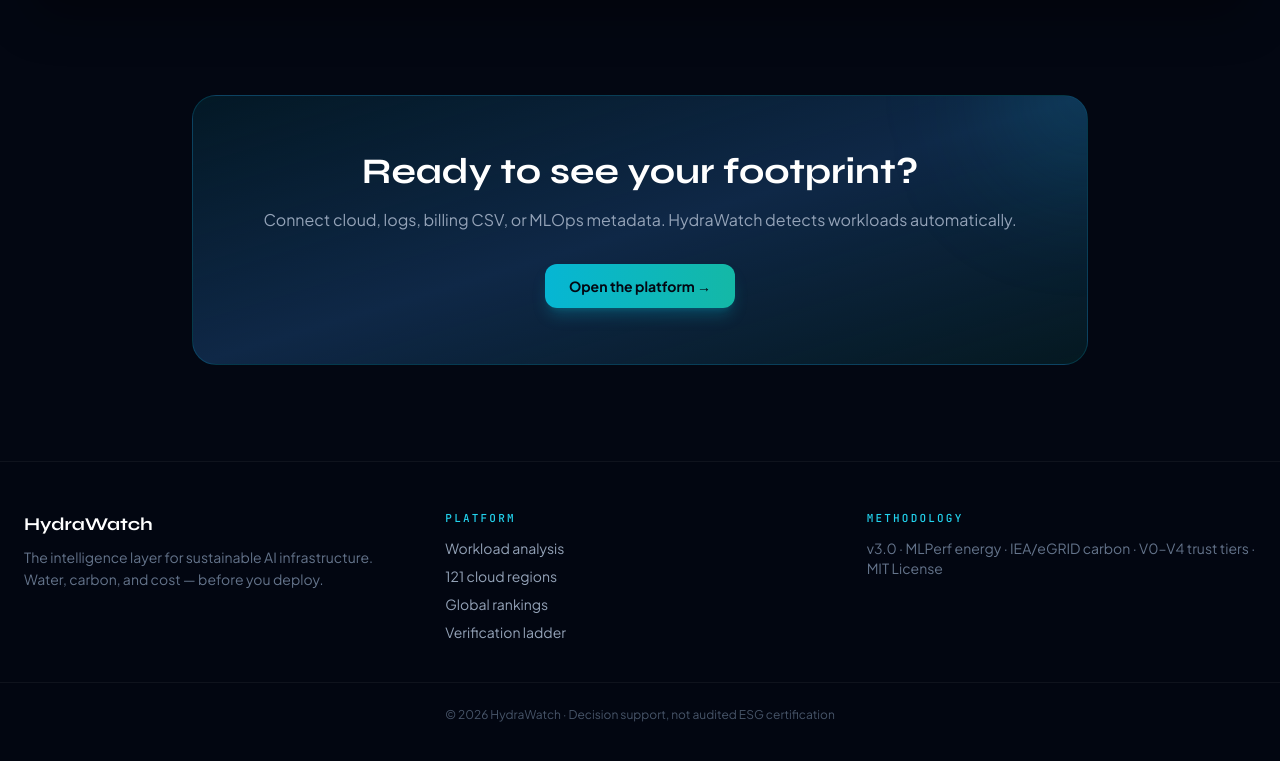
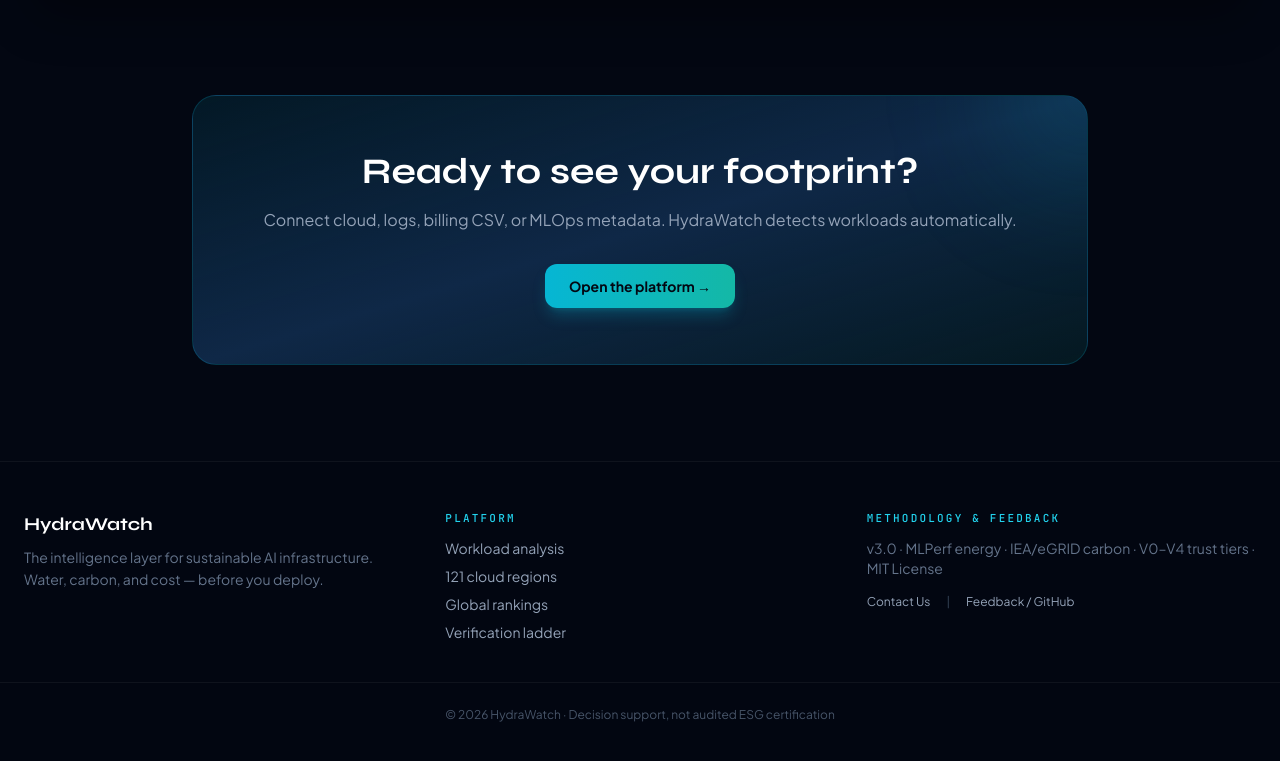
Before and after one commit to Gillcharu/HYDRA-WATCH, a React (Vite) app in the folder frontend/: page / in a window 1280 px wide. Shown: the part 3231-3992 px from the top of the page. Built offline with nearby package versions, Linux system fonts and the light colour scheme; no server answers.

Commit message:
feat: add prototype security note, footer contact/feedback links, and update SEO domain tags

```diff
--- a/frontend/src/components/Layout.tsx
+++ b/frontend/src/components/Layout.tsx
@@ -95,10 +95,15 @@
             </div>
           </div>
           <div>
-            <div className="section-label">Methodology</div>
+            <div className="section-label">Methodology & Feedback</div>
             <p className="mt-3 text-sm text-slate-500">
               v3.0 · MLPerf energy · IEA/eGRID carbon · V0–V4 trust tiers · MIT License
             </p>
+            <div className="mt-4 flex gap-4 text-xs text-slate-400">
+              <a href="mailto:contact@hydrawatch.com" className="hover:text-aqua-400">Contact Us</a>
+              <span className="text-slate-700">|</span>
+              <a href="https://github.com/Gillcharu/HYDRA-WATCH" target="_blank" rel="noreferrer" className="hover:text-aqua-400">Feedback / GitHub</a>
+            </div>
           </div>
         </div>
         <div className="mx-auto mt-10 max-w-7xl border-t border-white/5 px-4 pt-6 text-center text-xs text-slate-600 sm:px-6">
--- a/frontend/src/pages/PlatformPage.tsx
+++ b/frontend/src/pages/PlatformPage.tsx
@@ -161,6 +161,9 @@
             Connect workload data from cloud, logs, billing, or MLOps systems. HydraWatch detects the deployment shape
             and returns water, carbon, cost, and greener cross-cloud alternatives.
           </p>
+          <div className="mt-3 rounded-lg border border-amber-500/20 bg-amber-500/5 px-4 py-2.5 text-xs text-slate-400 max-w-2xl">
+            <span className="font-semibold text-amber-300">Prototype Security Note:</span> HydraWatch does not store cloud credentials in this prototype. Connected-source cards are illustrative unless configured by an organization.
+          </div>
         </FadeIn>
 
         <div className="mt-8 grid gap-3 md:grid-cols-4">
```
Also changed, not shown: frontend/index.html (+5 -5 lines).
